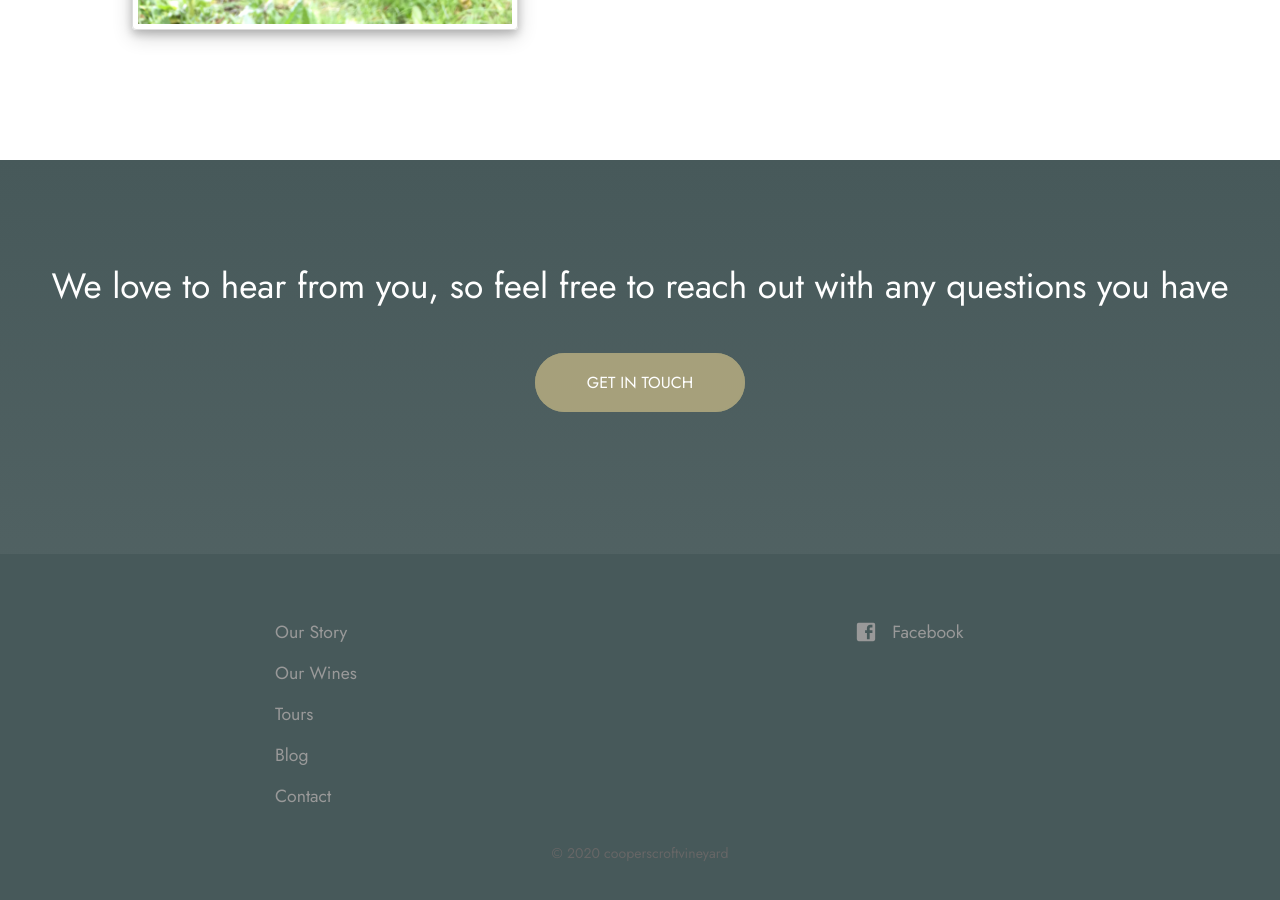
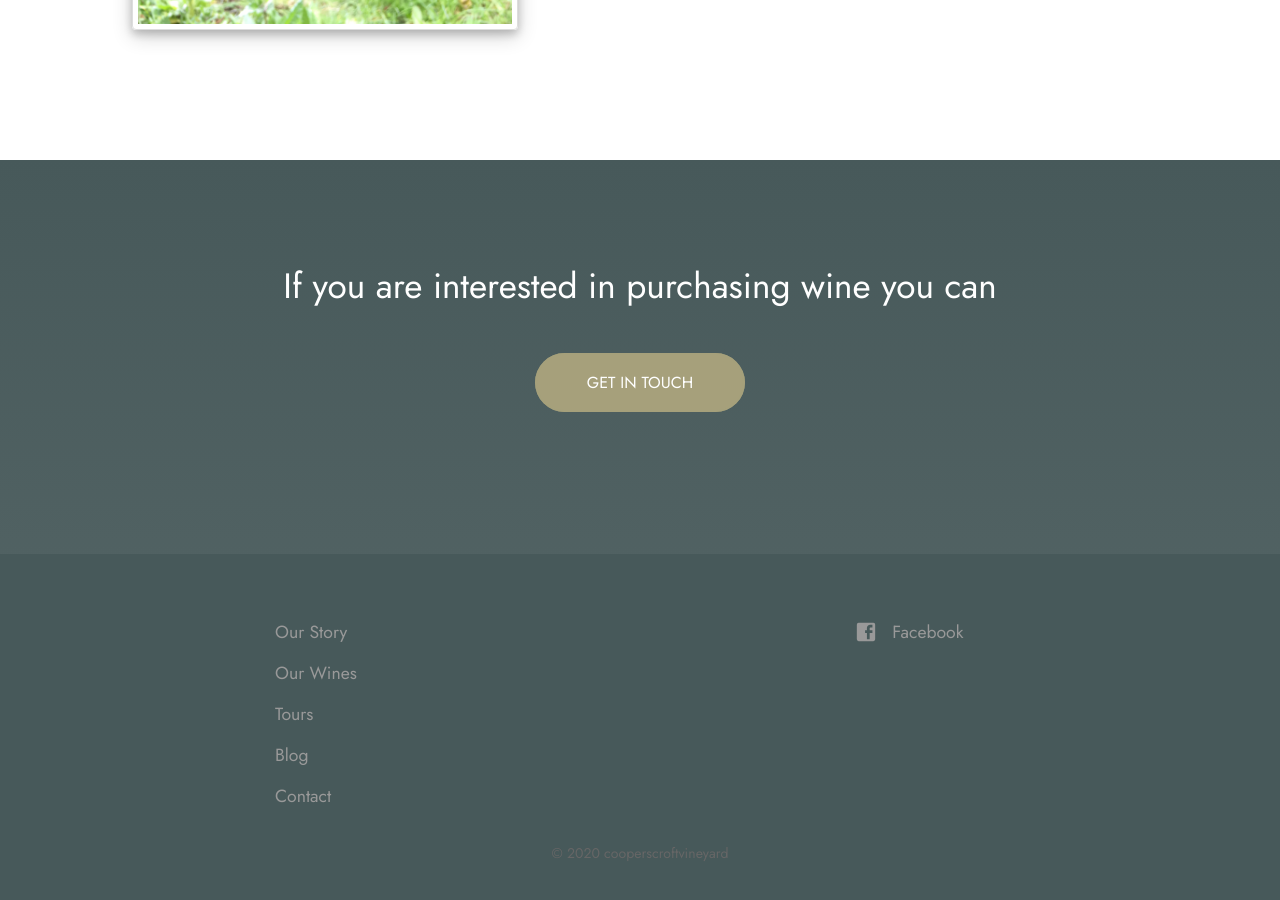
Before and after one commit to seblawson11/CoopersCroft, a Jekyll site: the page built from index.html, in a window 1280 px wide and 900 px high, scrolled down 2763 px. Built offline with Jekyll 4.4.1, drawn with Linux system fonts in a browser that asks for light colours.

Commit message:
mobile friendly

```diff
--- a/index.html
+++ b/index.html
@@ -73,7 +73,7 @@ description: A wine from Suffolk
 	</section> -->
 
 	<section class="bottom-cta">
-		<h2 class="editable">We love to hear from you, so feel free to reach out with any questions you have</h2>
+		<h2 class="editable">If you are interested in purchasing wine you can</h2>
 		<div class="cta button alt"><a href="{{ site.baseurl }}/contact/">Get in Touch</a></div>
 	</section>
 </div>
```
